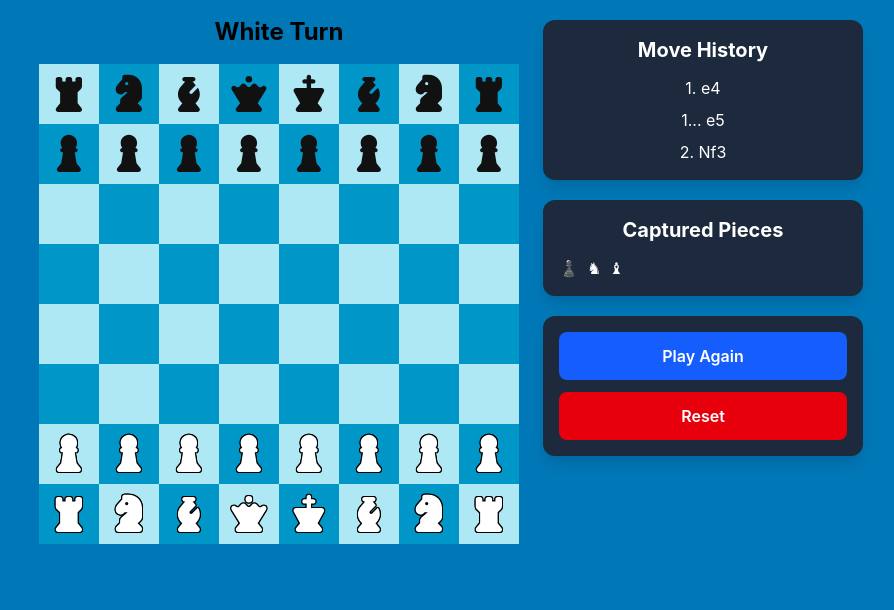
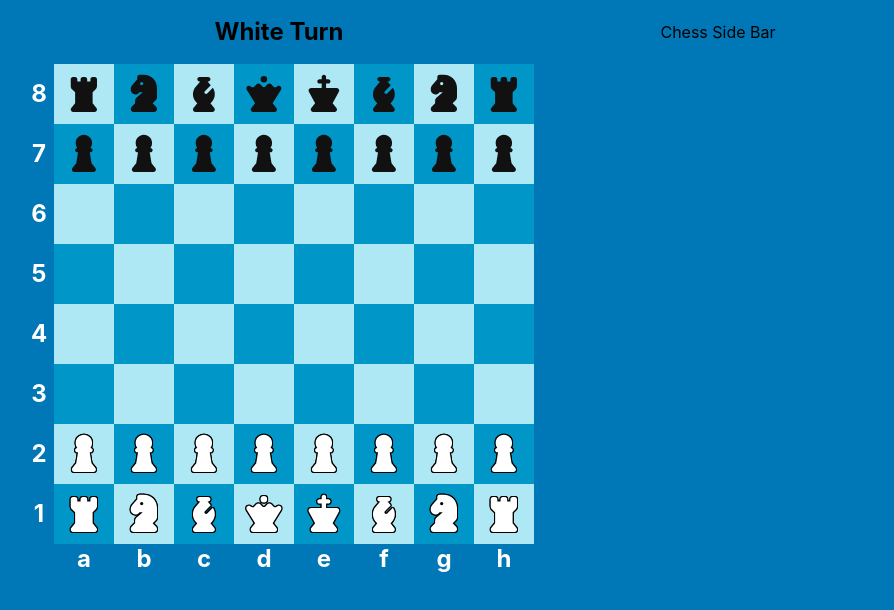
Before and after one commit to aal2015/react_ticTacToe_chess, a React (Vite) app in the folder ticTacToe_chess/: page /chess in a window 1280 px wide. Shown: the top 610 px of the page, without its empty margins (189-1083 px from the left). Built offline with nearby package versions, Linux system fonts and the light colour scheme.

Commit message:
Added chess notation on edges of board and added column for chess side bar

```diff
--- a/ticTacToe_chess/src/components/Chess.jsx
+++ b/ticTacToe_chess/src/components/Chess.jsx
@@ -1,5 +1,6 @@
 import { useState } from 'react';
 import ChessBoard from './ChessBoard';
+import ChessSideBar from './ChessSideBar';
 
 import {
     isMoveValid,
@@ -367,124 +368,7 @@ const Chess = () => {
                 lg:top-5
             "
             >
-
-                {/* MOVE HISTORY */}
-
-                <div
-                    className="
-                    bg-slate-800
-                    text-white
-                    rounded-xl
-                    p-4
-                    shadow-lg
-                "
-                >
-
-                    <h2
-                        className="
-                        text-xl
-                        font-bold
-                        mb-3
-                    "
-                    >
-                        Move History
-                    </h2>
-
-                    <div
-                        className="
-                        flex
-                        flex-col
-                        gap-2
-                        max-h-[300px]
-                        overflow-y-auto
-                    "
-                    >
-                        <p>1. e4</p>
-                        <p>1... e5</p>
-                        <p>2. Nf3</p>
-                    </div>
-
-                </div>
-
-                {/* CAPTURED PIECES */}
-
-                <div
-                    className="
-                    bg-slate-800
-                    text-white
-                    rounded-xl
-                    p-4
-                    shadow-lg
-                "
-                >
-
-                    <h2
-                        className="
-                        text-xl
-                        font-bold
-                        mb-3
-                    "
-                    >
-                        Captured Pieces
-                    </h2>
-
-                    <div
-                        className="
-                        flex
-                        flex-wrap
-                        gap-2
-                    "
-                    >
-                        <span>♟</span>
-                        <span>♞</span>
-                        <span>♝</span>
-                    </div>
-
-                </div>
-
-                {/* BUTTONS */}
-
-                <div
-                    className="
-                    bg-slate-800
-                    text-white
-                    rounded-xl
-                    p-4
-                    shadow-lg
-                    flex
-                    flex-col
-                    gap-3
-                "
-                >
-
-                    <button
-                        className="
-                        bg-blue-600
-                        hover:bg-blue-700
-                        transition
-                        rounded-lg
-                        py-3
-                        font-semibold
-                    "
-                    >
-                        Play Again
-                    </button>
-
-                    <button
-                        className="
-                        bg-red-600
-                        hover:bg-red-700
-                        transition
-                        rounded-lg
-                        py-3
-                        font-semibold
-                    "
-                    >
-                        Reset
-                    </button>
-
-                </div>
-
+                <ChessSideBar />
             </div>
 
         </div>
--- a/ticTacToe_chess/src/components/ChessBoard.jsx
+++ b/ticTacToe_chess/src/components/ChessBoard.jsx
@@ -52,7 +52,62 @@ const ChessBoard = ({
             : 7 - displayCol;
     };
 
+    // =========================
+    // BOARD LABELS
+    // =========================
+
+    const files =
+        playerColor === 'white'
+            ? ['a', 'b', 'c', 'd', 'e', 'f', 'g', 'h']
+            : ['h', 'g', 'f', 'e', 'd', 'c', 'b', 'a'];
+
+    const ranks =
+        playerColor === 'white'
+            ? [8, 7, 6, 5, 4, 3, 2, 1]
+            : [1, 2, 3, 4, 5, 6, 7, 8];
+
     return (
+
+        <div className="flex flex-col items-center">
+
+            {/* =========================
+                BOARD + RANK LABELS
+            ========================= */}
+
+            <div className="flex">
+
+                {/* =========================
+                    RANK LABELS
+                ========================= */}
+
+                <div className="flex flex-col">
+
+                    {ranks.map((rank) => (
+
+                        <div
+                            key={rank}
+                            className="
+                                h-[60px]
+                                w-[30px]
+                                flex
+                                items-center
+                                justify-center
+                                text-2xl
+                                font-bold
+                                text-white
+                            "
+                        >
+                            {rank}
+                        </div>
+
+                    ))}
+
+                </div>
+
+                {/* =========================
+                    CHESS BOARD
+                ========================= */}
+
                 <div id="chessGameBoard">
 
                     {[...Array(8)].map((_, displayRow) =>
@@ -121,6 +176,39 @@ const ChessBoard = ({
                             );
                         })
                     )}
+
+                </div>
+
+            </div>
+
+            {/* =========================
+                FILE LABELS
+            ========================= */}
+
+            <div className="flex ml-[30px]">
+
+                {files.map((file) => (
+
+                    <div
+                        key={file}
+                        className="
+                            w-[60px]
+                            h-[30px]
+                            flex
+                            items-center
+                            justify-center
+                            text-2xl
+                            font-bold
+                            text-white
+                        "
+                    >
+                        {file}
+                    </div>
+
+                ))}
+
+            </div>
+
         </div>
     );
 };
--- /dev/null
+++ b/ticTacToe_chess/src/components/ChessSideBar.jsx
@@ -0,0 +1,9 @@
+const ChessSideBar = () => {
+    return (
+        <>
+        Chess Side Bar
+        </>
+    );
+}
+
+export default ChessSideBar;
```
Lines whose indentation alone changed are shown as unchanged.
